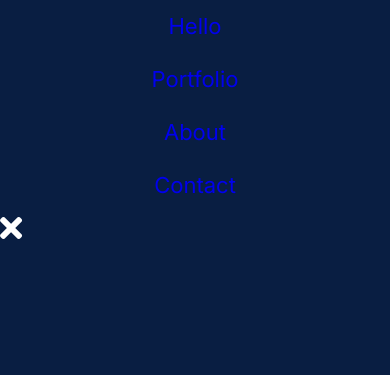
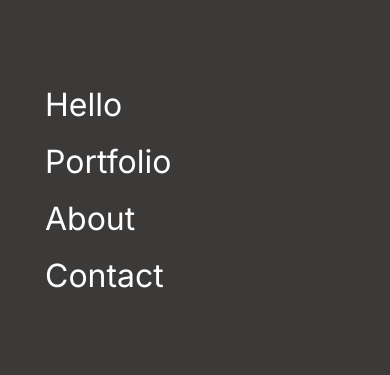
Before and after one commit to Meltrust/mobile-menu, a website: page index.html in a window 390 px wide. Both pictures are taken after a click on the button "menu". Shown: the top 375 px of the page. Drawn offline with Linux system fonts and the light colour scheme.

Commit message:
Delete commented code, style mobile menu, align js variables

```diff
--- a/css/main.css
+++ b/css/main.css
@@ -575,6 +575,37 @@ textarea {
   height: 100vh;
   width: 100vw;
   z-index: 5;
-  background: #091e42;
-  display: block;
+  background: #3c3a39;
+  display: flex;
+  font-style: normal;
+  font-weight: bold;
+  font-size: 32px;
+  line-height: 44px;
+  padding-top: 20%;
 }
+
+.list-menu {
+  display: flex;
+  flex-direction: column;
+  align-items: flex-start;
+}
+
+.list-menu-item > a {
+  border-bottom: 1px;
+  border-color: #c2b5b1;
+  z-index: 5;
+  margin-left: 40px;
+
+  /* align-items: center; */
+  color: white;
+  font-size: 2rem;
+}
+
+.cross {
+  position: absolute;
+  right: 8%;
+  top: 4%;
+  font-size: 1em !important;
+  font-weight: 100 !important;
+  color: #67798e;
+}
--- a/index.js
+++ b/index.js
@@ -1,17 +1,23 @@
 const elem = document.getElementById('menuMobile');
 const item = document.querySelectorAll('.list-menu-item');
+const logo = document.getElementById('logo');
+const menubars = document.getElementById('menuBars');
 
 const toggleMobileMenu = () => {
   if (!elem.classList.contains('show-menu-mobile')) {
     elem.classList.add('show-menu-mobile');
+    logo.style.display = 'none';
+    menubars.style.display = 'none';
   } else {
     elem.classList.remove('show-menu-mobile');
+    logo.style.display = 'block';
+    menubars.style.display = 'inline-block';
   }
 };
 
 const button = document.getElementById('menuBars');
 button.addEventListener('click', toggleMobileMenu);
-
+console.log(elem);
 item.forEach((e) => {
-  e.addEventListener('click', () => elem.classList.remove('show-menu-mobile'));
+  e.addEventListener('click', toggleMobileMenu);
 });
```
